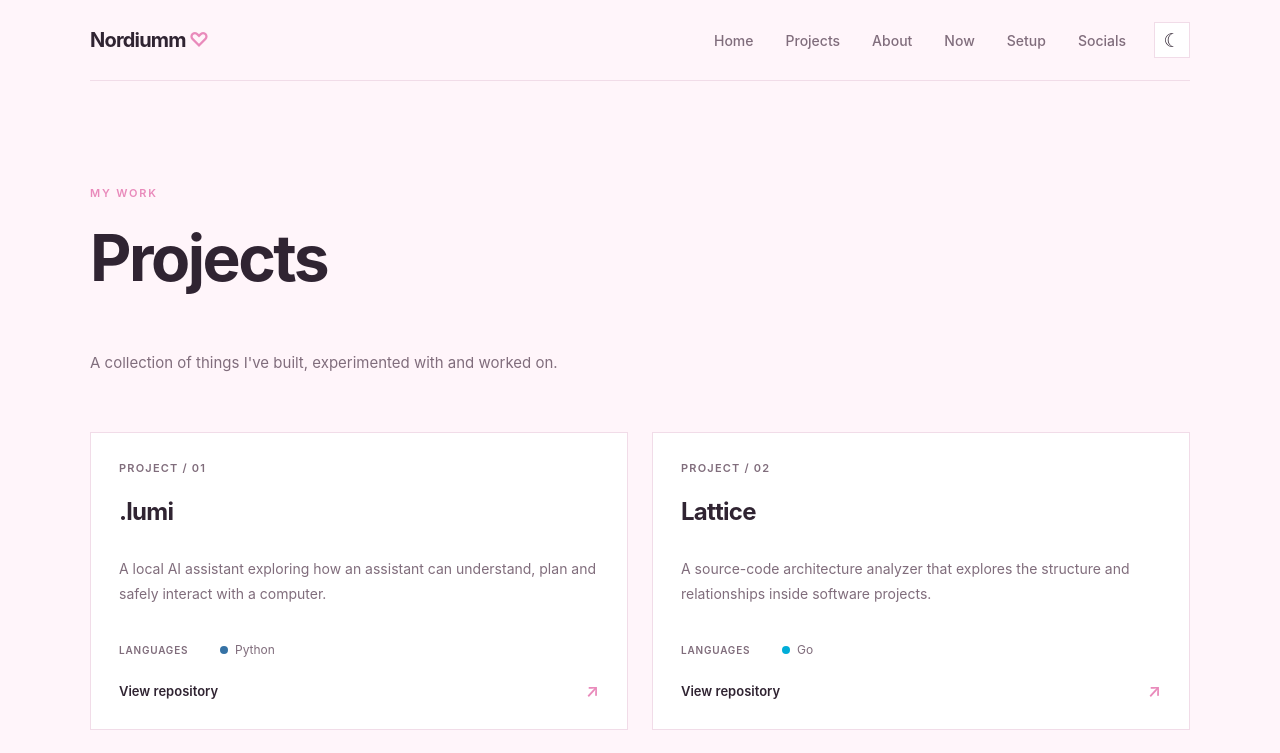
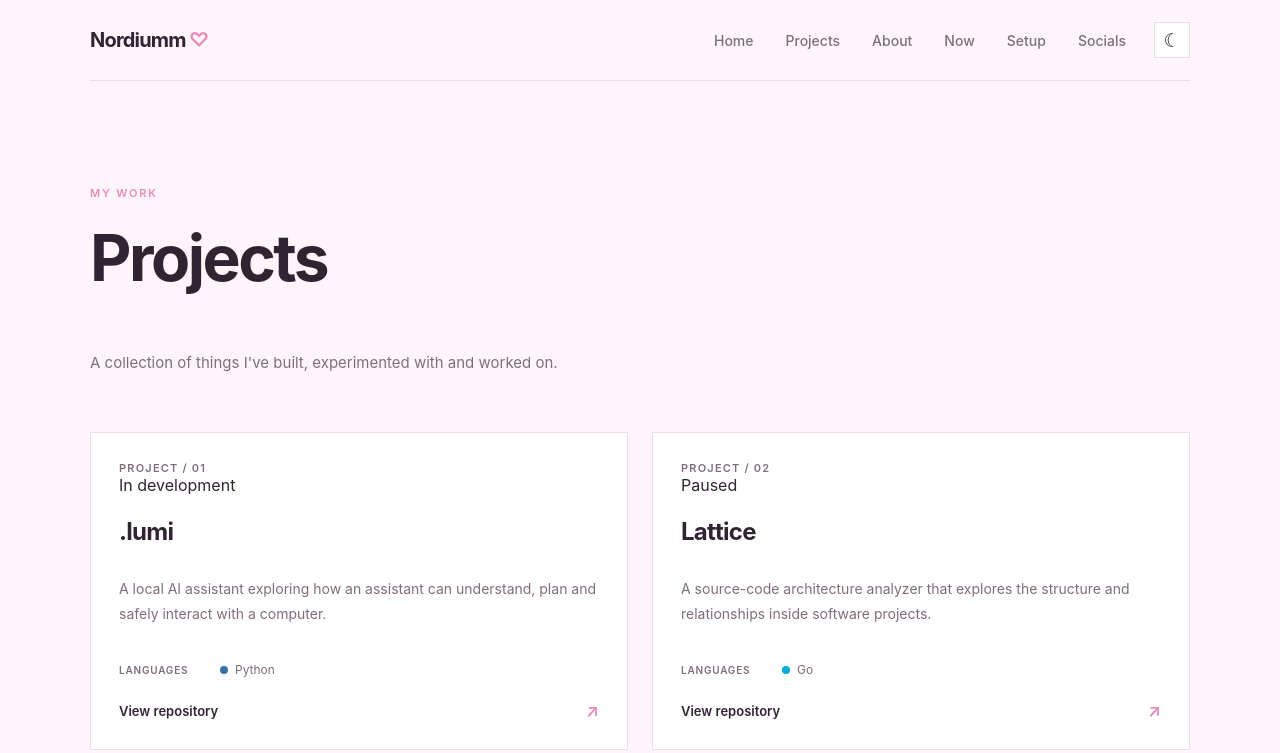
Before and after one commit to Nordiumm/Nordiumm.github.io, a React (Vite) app: page /projects in a window 1280 px wide. Shown: the top 753 px of the page. Built offline with nearby package versions, Linux system fonts and the light colour scheme.

Commit message:
Show project status on portfolio cards

```diff
--- a/src/features/projects/components/ProjectCard/ProjectCard.tsx
+++ b/src/features/projects/components/ProjectCard/ProjectCard.tsx
@@ -37,6 +37,10 @@ function ProjectCard({ project, index }: ProjectCardProps) {
         PROJECT / {String(index + 1).padStart(2, '0')}
       </span>
 
+      {project.status && (
+        <span className={styles.projectStatus}>{project.status}</span>
+      )}
+
       <h2 className={styles.projectName}>
         {project.name}
       </h2>
@@ -60,9 +64,11 @@ function ProjectCard({ project, index }: ProjectCardProps) {
         ))}
       </div>
 
-      <span className={styles.viewProject}>
-        View repository <span>↗</span>
-      </span>
+      {project.github && (
+        <span className={styles.viewProject}>
+          View repository <span>↗</span>
+        </span>
+      )}
     </a>
   )
 }
```
